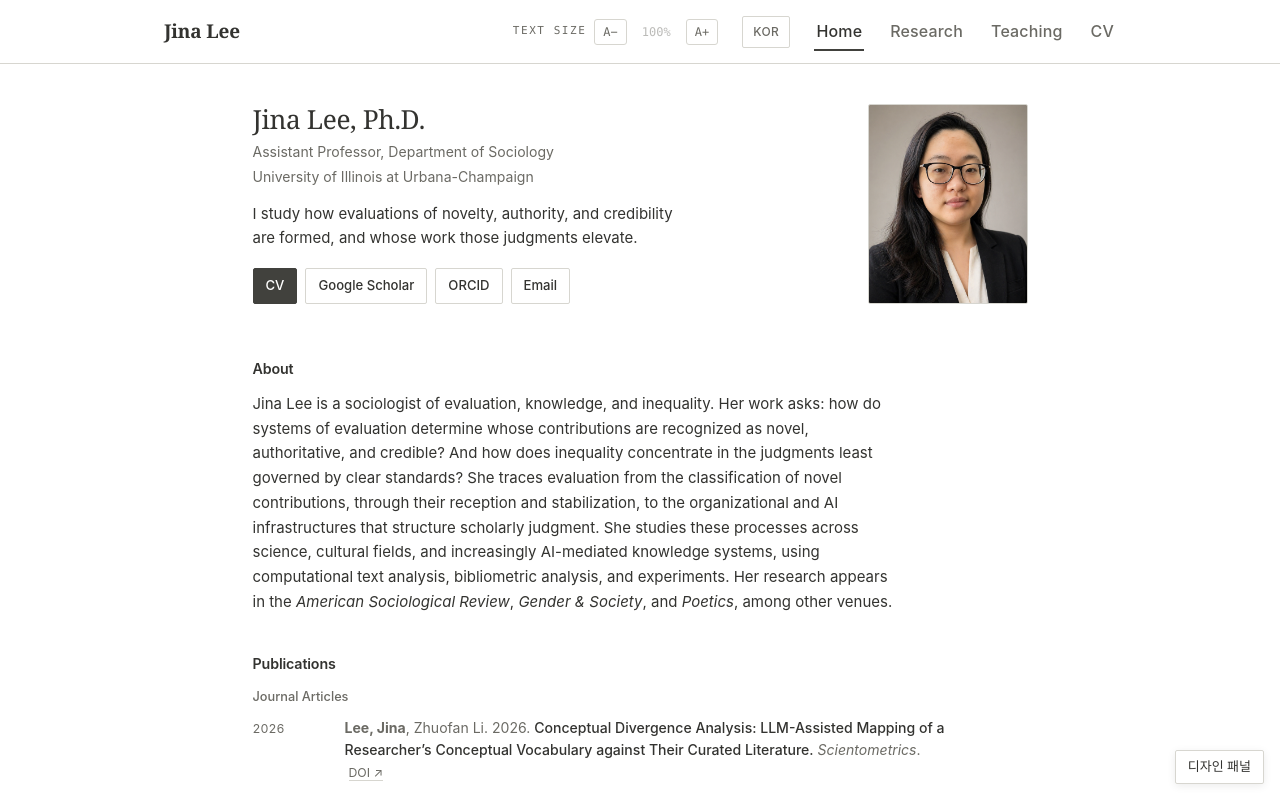
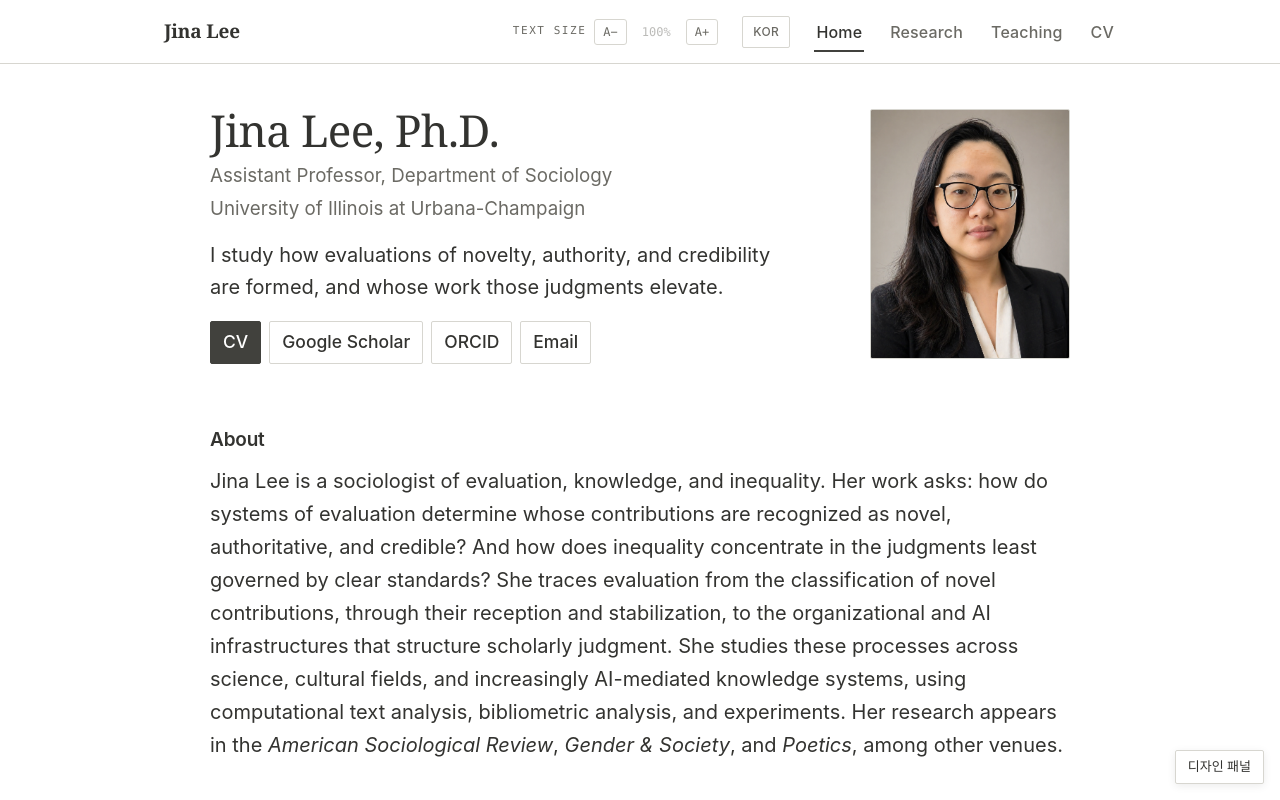
Before and after one commit to JinaLee-soc/jinalee-soc, a Next.js app: page / in a window 1280 px wide. Shown: the top 800 px of the page. Built offline with nearby package versions, Linux system fonts and the light colour scheme; a web font is replaced by a local one.

Commit message:
Restore default 125% base typography scale

```diff
--- a/src/components/TextSizeControl.tsx
+++ b/src/components/TextSizeControl.tsx
@@ -6,7 +6,7 @@ const STORAGE_KEY = 'jl-font-scale'
 
 function applyScale(scale: number) {
   document.documentElement.style.fontSize =
-    scale === 1 ? '' : `${93.75 * scale}%`
+    scale === 1 ? '' : `${125 * scale}%`
 }
 
 function nearestStep(value: number) {
--- a/src/dev/designPanelSchema.ts
+++ b/src/dev/designPanelSchema.ts
@@ -56,7 +56,7 @@ export const DESIGN_PANEL_META = {
   schemaVersion: 1,
   project: 'jinalee-academic-site',
   screen: 'site-global',
-  baseline: 'no-ai-full-v2',
+  baseline: 'no-ai-full-v3',
   storageKey: 'dp:jinalee-academic-site:site-global:v1',
 } as const
 
@@ -134,7 +134,7 @@ export const DESIGN_CONTROLS: ControlDef[] = [
     group: 'layout',
     scope: 'global',
     type: 'number',
-    defaultValue: 820,
+    defaultValue: 920,
     min: 720,
     max: 1160,
     step: 20,
@@ -149,7 +149,7 @@ export const DESIGN_CONTROLS: ControlDef[] = [
     scopeNote: 'A-/A+ 조절과 별도 적용',
     type: 'number',
     defaultValue: 1,
-    min: 0.85,
+    min: 0.75,
     max: 1.25,
     step: 0.05,
     unit: 'rem',
@@ -161,7 +161,7 @@ export const DESIGN_CONTROLS: ControlDef[] = [
     group: 'layout',
     scope: 'global',
     type: 'number',
-    defaultValue: 32,
+    defaultValue: 40,
     min: 20,
     max: 80,
     step: 4,
@@ -190,10 +190,10 @@ export const DESIGN_CONTROLS: ControlDef[] = [
     scope: 'component',
     scopeNote: '데스크톱 기준 (>768px)',
     type: 'number',
-    defaultValue: 1.75,
+    defaultValue: 2.2,
     min: 1.4,
-    max: 3.2,
-    step: 0.05,
+    max: 3.4,
+    step: 0.1,
     unit: 'rem',
     cssVar: '--hero-name-size',
   },
@@ -204,9 +204,9 @@ export const DESIGN_CONTROLS: ControlDef[] = [
     scope: 'component',
     scopeNote: '데스크톱 기준 (>768px)',
     type: 'number',
-    defaultValue: 160,
-    min: 130,
-    max: 300,
+    defaultValue: 200,
+    min: 140,
+    max: 320,
     step: 10,
     unit: 'px',
     cssVar: '--hero-headshot-width',
--- a/src/pages/_document.tsx
+++ b/src/pages/_document.tsx
@@ -7,7 +7,7 @@ const FONT_SCALE_SCRIPT = `
 try {
   var s = parseFloat(localStorage.getItem('jl-font-scale'));
   if (s && s > 0.5 && s < 2 && s !== 1) {
-    document.documentElement.style.fontSize = (93.75 * s) + '%';
+    document.documentElement.style.fontSize = (125 * s) + '%';
   }
 } catch (e) {}
 `
--- a/src/styles/globals.css
+++ b/src/styles/globals.css
@@ -43,21 +43,21 @@
 
   /* Layout */
   --max-width: 760px;
-  --max-width-wide: 820px;
+  --max-width-wide: 920px;
   --nav-height: 64px;
   --nav-bg: #ffffff;
   --body-font-size: 1rem;
-  --section-gap: 32px;
+  --section-gap: 40px;
   --control-radius: 2px;
-  --hero-name-size: 1.75rem;
-  --hero-headshot-width: 160px;
+  --hero-name-size: 2.2rem;
+  --hero-headshot-width: 200px;
   --hero-headshot-grayscale: 0%;
 }
 
 /* ===== HTML & Body ===== */
 html {
-  /* 93.75% of the 16px browser default = 15px, while respecting user font settings */
-  font-size: 93.75%;
+  /* 125% of the 16px browser default = 20px, while respecting user font settings */
+  font-size: 125%;
   scroll-behavior: smooth;
   -webkit-font-smoothing: antialiased;
   -moz-osx-font-smoothing: grayscale;
```
